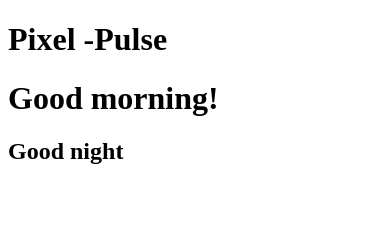
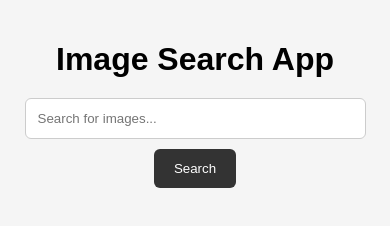
Before and after one commit to samriddhia26300631-svg/pixel-pulse, a plain HTML site: page index.html in a window 390 px wide. Drawn offline with Linux system fonts and the light colour scheme.

Commit message:
scaffold

```diff
--- a/index.html
+++ b/index.html
@@ -1,14 +1,209 @@
 <!DOCTYPE html>
 <html lang="en">
 <head>
-    <meta charset="UTF-8">
-    <meta name="viewport" content="width=, initial-scale=1.0">
-    <title>Document</title>
+  <meta charset="UTF-8">
+  <meta name="viewport" content="width=device-width, initial-scale=1.0">
+  <title>Image Search App</title>
+
+  <style>
+    body {
+      font-family: Arial, sans-serif;
+      margin: 0;
+      padding: 20px;
+      background: #f5f5f5;
+      text-align: center;
+    }
+
+    h1 {
+      margin-bottom: 20px;
+    }
+
+    #searchInput {
+      padding: 12px;
+      width: 60%;
+      max-width: 400px;
+      border: 1px solid #ccc;
+      border-radius: 6px;
+    }
+
+    button {
+      padding: 12px 20px;
+      margin-left: 5px;
+      border: none;
+      border-radius: 6px;
+      background: #333;
+      color: white;
+      cursor: pointer;
+    }
+
+    button:hover {
+      background: #555;
+    }
+
+    #status {
+      margin: 20px;
+      font-size: 18px;
+    }
+
+    #results {
+      display: grid;
+      grid-template-columns: repeat(auto-fit, minmax(220px, 1fr));
+      gap: 20px;
+      margin-top: 20px;
+    }
+
+    .card {
+      background: white;
+      border-radius: 10px;
+      overflow: hidden;
+      box-shadow: 0 2px 8px rgba(0,0,0,0.1);
+
+      /* Polish: fade-in animation */
+      animation: fadeIn 0.5s ease-in;
+    }
+
+    .card img {
+      width: 100%;
+      height: 220px;
+      object-fit: cover;
+      display: block;
+    }
+
+    @keyframes fadeIn {
+      from {
+        opacity: 0;
+        transform: translateY(10px);
+      }
+      to {
+        opacity: 1;
+        transform: translateY(0);
+      }
+    }
+
+    /* Responsive fix for phones */
+    @media (max-width: 600px) {
+      #searchInput {
+        width: 90%;
+        margin-bottom: 10px;
+      }
+
+      button {
+        margin-left: 0;
+      }
+
+      #results {
+        grid-template-columns: 1fr;
+      }
+    }
+  </style>
 </head>
+
 <body>
-    <h1> Pixel -Pulse</h1>
-    <h1>Good morning!</h1>
-    <h2>Good night</h2>
+
+  <h1>Image Search App</h1>
+
+  <input
+    type="text"
+    id="searchInput"
+    placeholder="Search for images..."
+  >
+
+  <button onclick="searchImages()">Search</button>
+
+  <div id="status"></div>
+
+  <div id="results"></div>
+
+  <script>
+
+    async function searchImages() {
+
+      const query = document.getElementById("searchInput").value.trim();
+      const status = document.getElementById("status");
+      const results = document.getElementById("results");
+
+      // Clear previous results
+      results.innerHTML = "";
+
+      if (query === "") {
+        status.textContent = "Please enter something to search.";
+        return;
+      }
+
+      // -------------------------
+      // 1. LOADING STATE
+      // -------------------------
+
+      status.textContent = "🔎 Searching...";
+
+      try {
+
+        // Replace this URL with your actual API URL
+        const response = await fetch(
+          `https://api.unsplash.com/search/photos?query=${encodeURIComponent(query)}&per_page=12&client_id=YOUR_ACCESS_KEY`
+        );
+
+        // Check whether request was successful
+        if (!response.ok) {
+          throw new Error("Request failed");
+        }
+
+        const data = await response.json();
+
+        // Get result list
+        const images = data.results;
+
+        // -------------------------
+        // 2. EMPTY STATE
+        // -------------------------
+
+        if (images.length === 0) {
+          status.textContent =
+            `No results for "${query}". Try another search.`;
+          return;
+        }
+
+        // -------------------------
+        // 3. RESULT COUNT
+        // -------------------------
+
+        status.textContent =
+          `Showing ${images.length} results for "${query}"`;
+
+        // Display images
+        images.forEach(image => {
+
+          const card = document.createElement("div");
+          card.className = "card";
+
+          card.innerHTML = `
+            <img
+              src="${image.urls.small}"
+              alt="${image.alt_description || query}"
+            >
+          `;
+
+          results.appendChild(card);
+        });
+
+      }
+
+      // -------------------------
+      // 4. ERROR STATE
+      // -------------------------
+
+      catch (error) {
+
+        console.error(error);
+
+        results.innerHTML = "";
+
+        status.textContent =
+          "Something went wrong. Please try again.";
+      }
+    }
+
+  </script>
 
 </body>
 </html>
```
